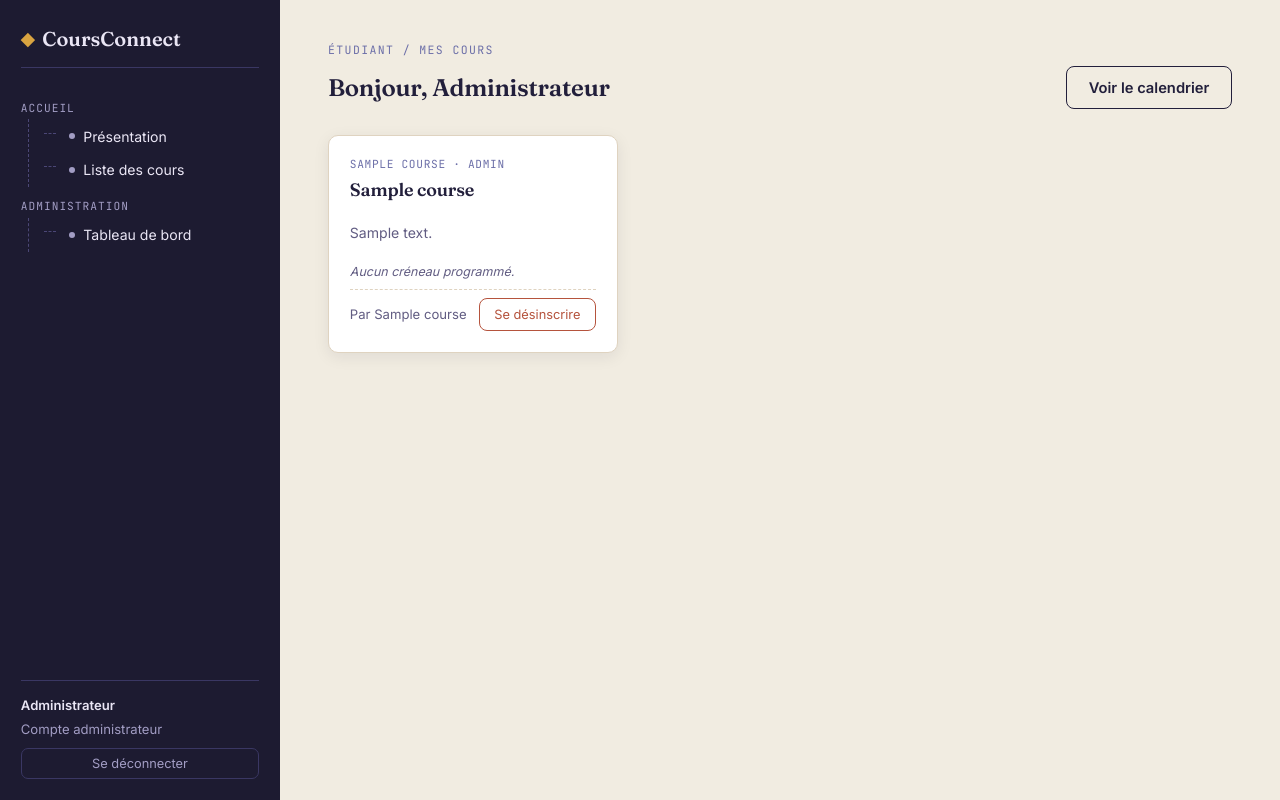
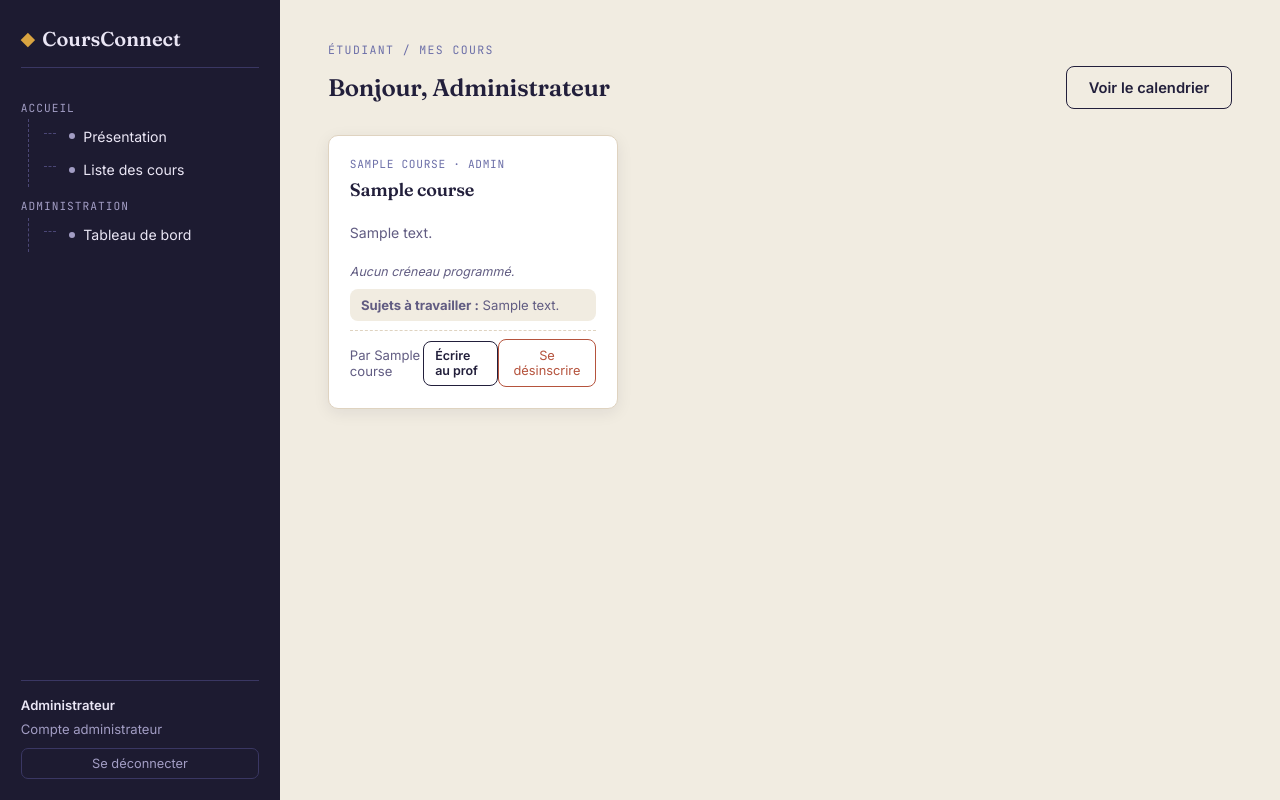
Before and after one commit to ben-b-06/projet-cours, a Flask app: template templates/etudiant.html in a window 1280 px wide. Run offline with Flask 3, Linux system fonts and the light colour scheme; a user stored in the database is signed in; data comes from the database, SQL or seed files in the repository; tables that the repository leaves empty hold one stand-in row (values such as "Sample post"); the template is opened without the code that fills it: most values are stand-ins (such as "Sample title", 1, 10 or a date in 2020).

Commit message:
Display student notes if available in course template
Added conditional display for student notes in course template.

```diff
--- a/templates/etudiant.html
+++ b/templates/etudiant.html
@@ -15,8 +15,14 @@
       <h3>{{ c['title'] }}</h3>
       <p class="course-desc">{{ c['description'] }}</p>
       {{ macros.slot_list(slots_map.get(c['id'], [])) }}
+      {% if c['student_notes'] %}
+        <p style="font-size:0.82rem;color:var(--text-muted);background:var(--paper);padding:0.5rem 0.7rem;border-radius:8px;margin:0;">
+          <strong>Sujets à travailler :</strong> {{ c['student_notes'] }}
+        </p>
+      {% endif %}
       <div class="course-meta">
         <span>Par {{ c['teacher_name'] }}</span>
+        <a class="btn btn-outline" style="font-size:0.78rem;padding:0.4rem 0.7rem;" href="{{ url_for('messagerie_conversation', contact_id=c['teacher_id']) }}">Écrire au prof</a>
         <form method="post" action="{{ url_for('desinscription_cours', course_id=c['id']) }}">
           <button class="btn-danger-outline">Se désinscrire</button>
         </form>
```
